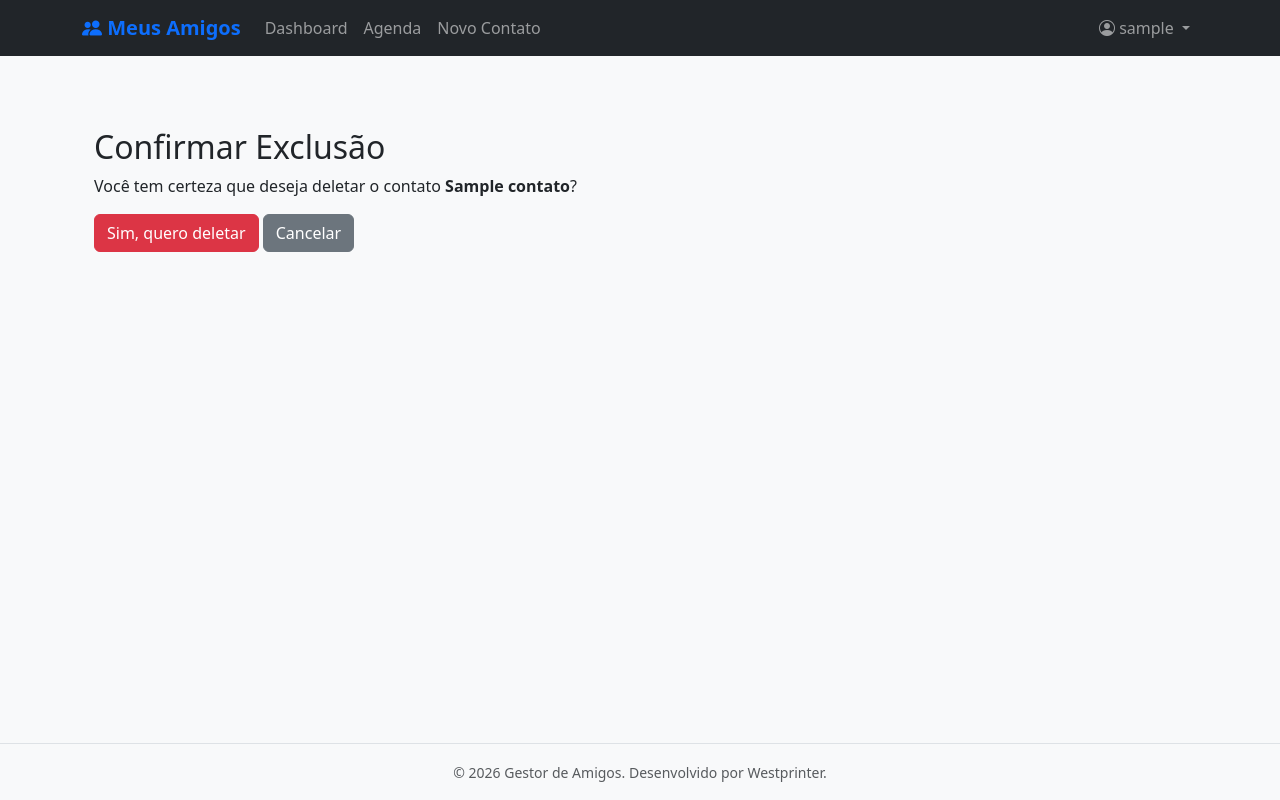
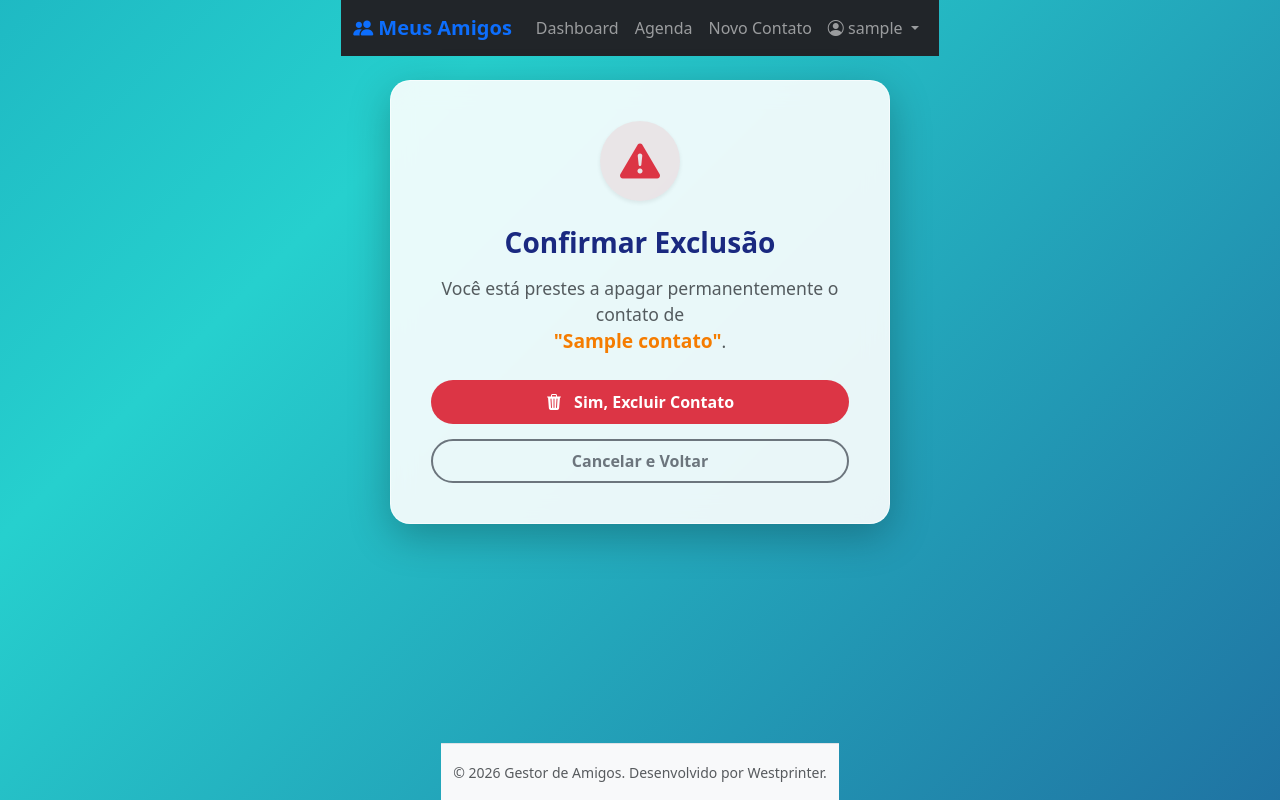
Before and after one commit to arnoldcainan/MarcalBarbosa, a Django app: page /agenda/contatos/1/deletar/ in a window 1280 px wide. Run offline with Django 5.2, Linux system fonts and the light colour scheme; a user stored in the database is signed in; tables that the repository leaves empty hold one stand-in row (values such as "Sample post").

Commit message:
- Correção (fix): Criado o template `confirmar_delete.html` para resolver o Erro 500 ao tentar deletar um contato. - Nova funcionalidade (feat): Adicionado botão de "Imprimir" diretamente no card de Aniversariantes do Dashboard. - Melhoria (refactor): Reformulação completa da tela de Etiquetas (`etiquetas.html`):   - Inclusão de todos os dados do contato (telefone, e-mail, data de nascimento, descrições).   - Implementada lógica de paginação no template (`divisibleby:12`) para limitar 12 etiquetas por folha.   - Adicionada quebra de página via CSS (`page-break-after: always`) para impressão física alinhada.   - Substituído botão genérico de "Fechar" por um link real de "Voltar ao Dashboard".

```diff
--- a/templates/agenda/confirmar_delete.html
+++ b/templates/agenda/confirmar_delete.html
@@ -1,13 +1,124 @@
-{% extends 'base.html' %} {% block content %}
-  <div class="container mt-5">
-    <h2>Confirmar Exclusão</h2>
+{% extends 'base.html' %}
 
-    <p>Você tem certeza que deseja deletar o contato <strong>{{ object.nome }}</strong>?</p>
+{% block title %}Excluir Contato | Gestor de Amigos{% endblock %}
 
-    <form method="POST">
-      {% csrf_token %}
-      <button type="submit" class="btn btn-danger">Sim, quero deletar</button>
-      <a href="{% url 'lista_contatos' %}" class="btn btn-secondary">Cancelar</a>
-    </form>
-  </div>
+{% block extra_css %}
+<style>
+    /* Reaproveitando o Fundo Animado e Estilos Básicos do Dashboard */
+    body {
+        background: linear-gradient(-45deg, #1A2980, #26D0CE, #005c97, #43cea2);
+        background-size: 400% 400%;
+        animation: gradient 15s ease infinite;
+        min-height: 100vh;
+        /* Centraliza o conteúdo vertical e horizontalmente */
+        display: flex;
+        align-items: center;
+        justify-content: center;
+    }
+    @keyframes gradient { 0% { background-position: 0% 50%; } 50% { background-position: 100% 50%; } 100% { background-position: 0% 50%; } }
+
+    /* Glass Card igual ao Dashboard, mas adaptado para foco central */
+    .glass-card {
+        background: rgba(255, 255, 255, 0.9); /* Um pouco mais opaco para leitura */
+        backdrop-filter: blur(12px);
+        border-radius: 20px;
+        border: 1px solid rgba(255, 255, 255, 0.6);
+        box-shadow: 0 12px 40px 0 rgba(0, 0, 0, 0.25);
+        color: #1A2980;
+        padding: 40px;
+        max-width: 500px; /* Limita a largura do card */
+        width: 100%;
+        text-align: center;
+    }
+
+    /* Ícone de Alerta */
+    .icon-box-danger {
+        width: 80px;
+        height: 80px;
+        border-radius: 50%;
+        display: flex;
+        align-items: center;
+        justify-content: center;
+        font-size: 2.5rem;
+        background: rgba(220, 53, 69, 0.1);
+        color: #dc3545; /* Vermelho Bootstrap */
+        margin: 0 auto 25px auto;
+    }
+
+    /* Títulos */
+    .card-title {
+        font-weight: 700;
+        margin-bottom: 15px;
+    }
+
+    .contact-name {
+        color: #f57c00; /* Cor de destaque (laranja do dashboard) */
+        font-weight: 800;
+        font-size: 1.2rem;
+    }
+
+    /* Botões Customizados */
+    .btn-glass-danger {
+        background: #dc3545;
+        color: white;
+        border: none;
+        border-radius: 50px;
+        padding: 10px 25px;
+        font-weight: 600;
+        transition: 0.3s;
+        width: 100%;
+        margin-bottom: 15px;
+    }
+    .btn-glass-danger:hover {
+        background: #b02a37;
+        color: white;
+        transform: scale(1.02);
+    }
+
+    .btn-glass-secondary {
+        background: transparent;
+        border: 2px solid #6c757d;
+        color: #6c757d;
+        border-radius: 50px;
+        padding: 8px 25px;
+        font-weight: 600;
+        transition: 0.3s;
+        width: 100%;
+        text-decoration: none;
+        display: inline-block;
+    }
+    .btn-glass-secondary:hover {
+        background: #6c757d;
+        color: white;
+    }
+</style>
 {% endblock %}
+
+{% block content %}
+<div class="container d-flex justify-content-center">
+    <div class="glass-card">
+
+        <div class="icon-box-danger shadow-sm">
+            <i class="bi bi-exclamation-triangle-fill"></i>
+        </div>
+
+        <h3 class="card-title">Confirmar Exclusão</h3>
+
+        <p class="text-muted mb-4" style="font-size: 1.1rem;">
+            Você está prestes a apagar permanentemente o contato de <br>
+            <span class="contact-name">"{{ object.nome }}"</span>.
+        </p>
+
+        <form method="POST">
+            {% csrf_token %}
+            <button type="submit" class="btn btn-glass-danger">
+                <i class="bi bi-trash3-fill me-2"></i> Sim, Excluir Contato
+            </button>
+            <a href="{% url 'lista_contatos' %}" class="btn btn-glass-secondary">
+                Cancelar e Voltar
+            </a>
+        </form>
+
+    </div>
+</div>
+{% endblock %}
```
